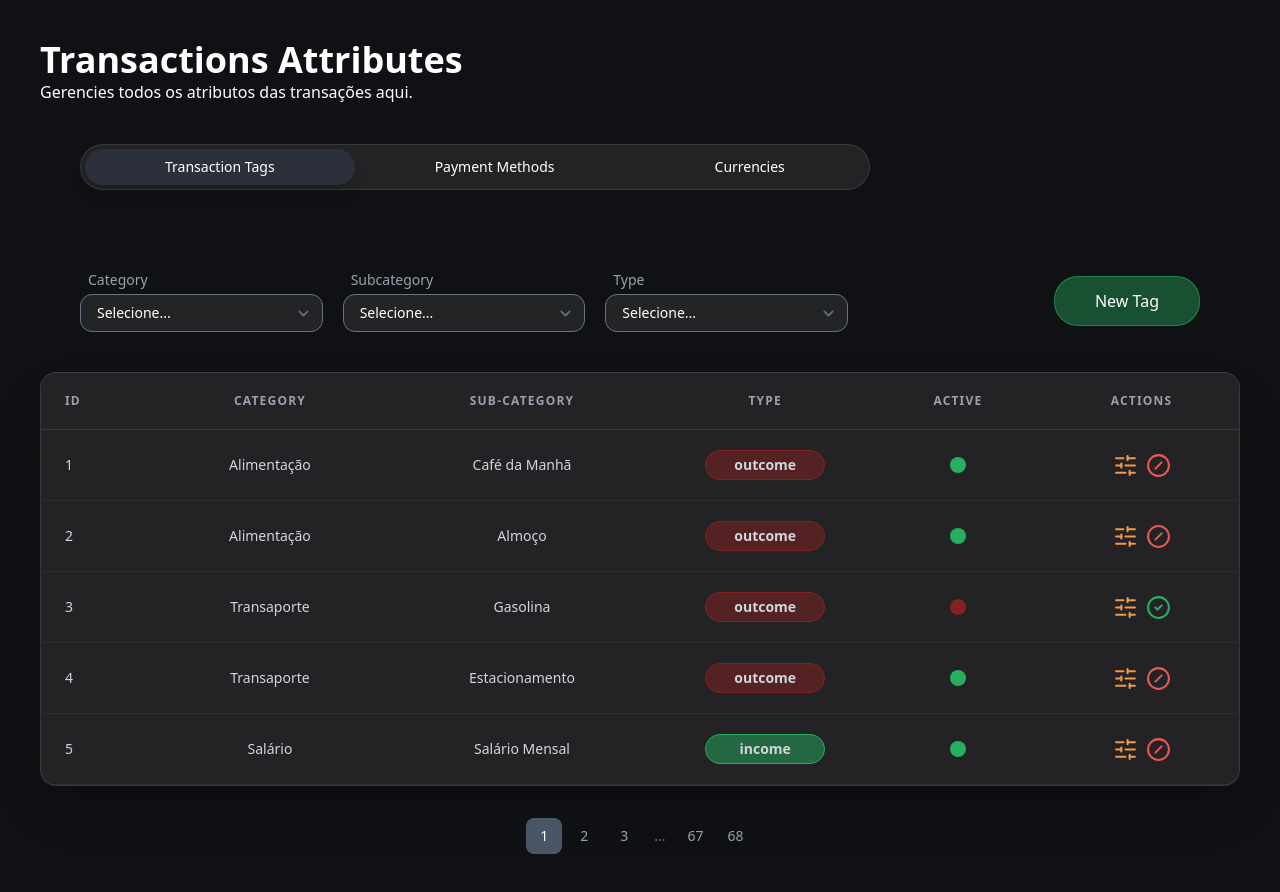
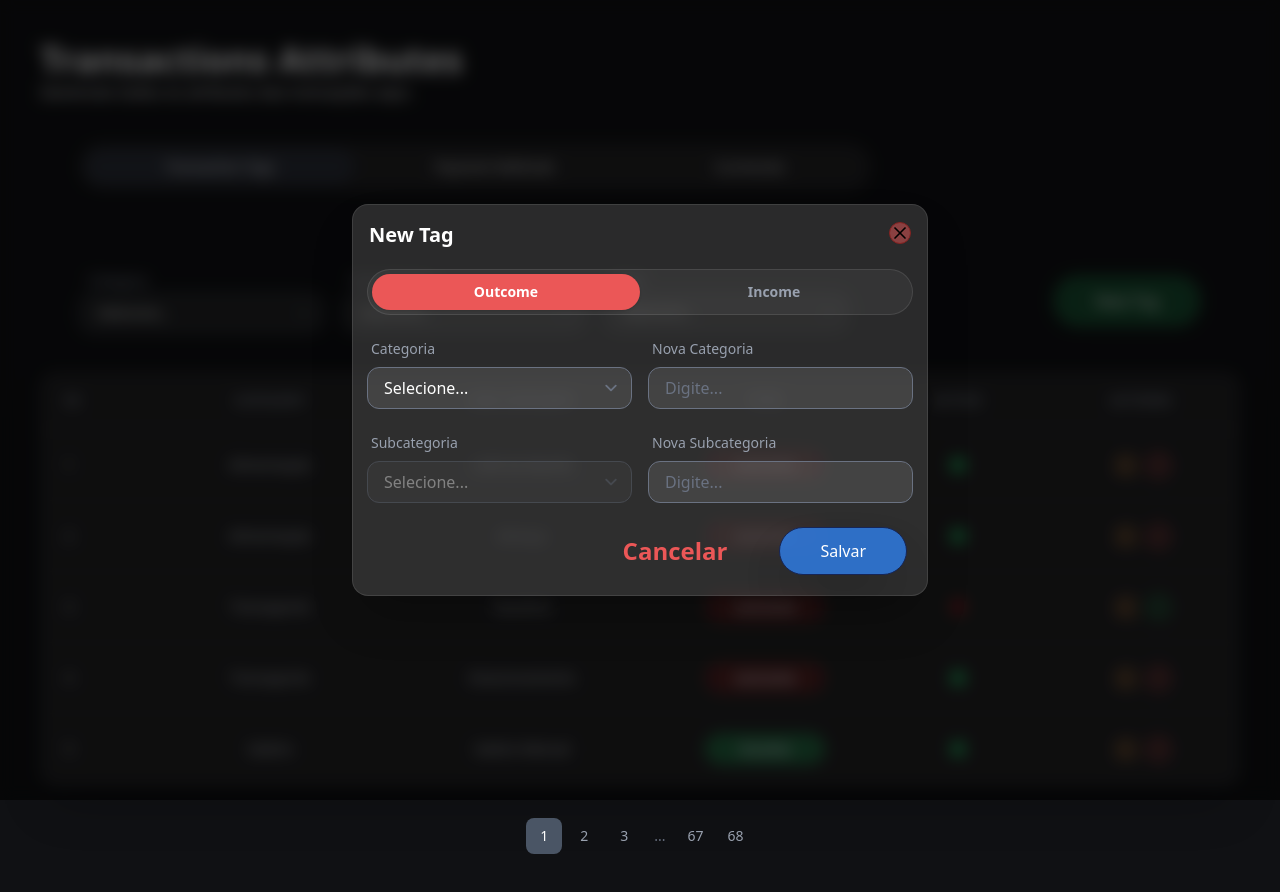
Before and after one commit to alepretto/friday-night-web, a SvelteKit app in the folder web/: page /friday/transaction-attributes/transaction-tags in a window 1280 px wide. Both pictures are taken after a click on the button "New Tag". Built offline with nearby package versions, Linux system fonts and the light colour scheme.

Commit message:
Criando modal Transaction Tag

```diff
--- a/web/src/routes/friday/transaction-attributes/transaction-tags/+page.svelte
+++ b/web/src/routes/friday/transaction-attributes/transaction-tags/+page.svelte
@@ -2,6 +2,7 @@
 	import { SlidersHorizontal, CircleCheck, CircleSlash } from 'lucide-svelte';
 	import Table from '$lib/components/ui/Table.svelte';
 	import type { Column } from '$lib/components/ui/Table.svelte';
+	import TransactionTagModal from './TransactionTagModal.svelte';
 
 	interface Tag {
 		id: number;
@@ -54,7 +55,20 @@
 	}
 
 	const visiblePages = $derived(getVisiblePages(currentPage, totalPages));
+
+	type TagType = 'outcome' | 'income';
+	let open = $state(false);
+
+	function handleSabe(data: {
+		type: TagType;
+		categoryId: number | null;
+		newCategory: string;
+		subcategoryId: number | null;
+		newSubcategory: string;
+	}) {}
 </script>
+
+<TransactionTagModal {open} onclose={() => (open = false)} onsave={handleSabe} />
 
 <section>
 	<div class="flex items-center justify-between p-10">
@@ -76,6 +90,7 @@
 		</div>
 
 		<button
+			onclick={() => (open = true)}
 			class="cursor-pointer rounded-3xl border border-success/60 bg-success/40 px-10 py-3 transition-colors hover:bg-success"
 		>
 			New Tag
--- /dev/null
+++ b/web/src/routes/friday/transaction-attributes/transaction-tags/TransactionTagModal.svelte
@@ -0,0 +1,172 @@
+<script lang="ts">
+	import Modal from '$lib/components/ui/Modal.svelte';
+
+	type TagType = 'outcome' | 'income';
+
+	interface Category {
+		id: number;
+		label: string;
+		type: TagType;
+	}
+
+	interface Subcategory {
+		id: number;
+		label: string;
+		categoryId: number;
+	}
+
+	interface Props {
+		open: boolean;
+		onclose: () => void;
+		onsave: (data: {
+			type: TagType;
+			categoryId: number | null;
+			newCategory: string;
+			subcategoryId: number | null;
+			newSubcategory: string;
+		}) => void;
+	}
+
+	let { open, onclose, onsave }: Props = $props();
+
+	const categories: Category[] = [
+		{ id: 1, label: 'Alimentação', type: 'outcome' },
+		{ id: 2, label: 'Transporte', type: 'outcome' },
+		{ id: 3, label: 'Salário', type: 'income' }
+	];
+
+	const subcategories: Subcategory[] = [
+		{ id: 1, label: 'Café da Manhã', categoryId: 1 },
+		{ id: 2, label: 'Gasolina', categoryId: 2 },
+		{ id: 3, label: 'Salário Mensal', categoryId: 3 }
+	];
+
+	let selectedType: TagType = $state('outcome');
+	let categoryId = $state<number | ''>('');
+	let newCategory = $state('');
+	let subcategoryId = $state<number | ''>('');
+	let newSubcategory = $state('');
+
+	const filteredCategories = $derived(categories.filter((c) => c.type == selectedType));
+
+	const filteredSubcategories = $derived(
+		categoryId ? subcategories.filter((s) => s.categoryId == categoryId) : []
+	);
+
+	function selectType(type: TagType) {
+		selectedType = type;
+		categoryId = '';
+		subcategoryId = '';
+		newCategory = '';
+		newSubcategory = '';
+	}
+
+	function handleCategoryChange() {
+		subcategoryId = '';
+		newSubcategory = '';
+	}
+
+	function handleSave() {
+		const hasCategory = categoryId !== '' || newCategory.trim() !== '';
+		const hasSubcategory = subcategoryId !== '' || newSubcategory.trim() !== '';
+
+		if (!hasCategory || !hasSubcategory) return;
+
+		onsave({
+			type: selectedType,
+			categoryId: categoryId !== '' ? Number(categoryId) : null,
+			newCategory: newCategory.trim(),
+			subcategoryId: subcategoryId !== '' ? Number(subcategoryId) : null,
+			newSubcategory: newSubcategory.trim()
+		});
+
+		selectedType = 'outcome';
+		categoryId = '';
+		newCategory = '';
+		subcategoryId = '';
+		newSubcategory = '';
+	}
+</script>
+
+<Modal title="New Tag" {open} {onclose} onsave={handleSave}>
+	{#snippet body()}
+		<div class="flex flex-col gap-6">
+			<div class="flex rounded-full border border-white/10 bg-white/5 p-1">
+				{#each ['outcome', 'income'] as TagType[] as type (type)}
+					<button
+						onclick={() => selectType(type)}
+						class="flex-1 cursor-pointer rounded-full py-2 text-sm font-semibold {selectedType ===
+						type
+							? type === 'outcome'
+								? 'bg-friday-red text-white shadow'
+								: 'bg-friday-blue text-white shadow'
+							: 'text-gray-400 hover:text-white'}"
+					>
+						{type.charAt(0).toUpperCase() + type.slice(1)}
+					</button>
+				{/each}
+			</div>
+
+			<!-- Categoria + Nova Categoria -->
+			<div class="grid grid-cols-2 gap-4">
+				<div class="flex flex-col gap-2">
+					<label class="pl-1 text-sm text-gray-400" for="category">Categoria</label>
+					<select
+						id="category"
+						bind:value={categoryId}
+						onchange={handleCategoryChange}
+						class="w-full rounded-xl bg-white/10 px-4 py-2 text-white outline-none focus:ring-2 focus:ring-white/20"
+					>
+						<option class="text-black" value="">Selecione...</option>
+						{#each filteredCategories as cat (cat.id)}
+							<option class="text-black" value={cat.id}>{cat.label}</option>
+						{/each}
+					</select>
+				</div>
+
+				<div class="flex flex-col gap-2">
+					<label class="pl-1 text-sm text-gray-400" for="new-category">Nova Categoria</label>
+					<input
+						id="new-category"
+						bind:value={newCategory}
+						placeholder="Digite..."
+						disabled={categoryId !== ''}
+						class="w-full rounded-xl bg-white/10 px-4 py-2 text-white outline-none placeholder:text-gray-500
+              focus:ring-2 focus:ring-white/20 disabled:cursor-not-allowed disabled:opacity-40"
+					/>
+				</div>
+			</div>
+
+			<!-- Subcategoria + Nova Subcategoria -->
+			<div class="grid grid-cols-2 gap-4">
+				<div class="flex flex-col gap-2">
+					<label class="pl-1 text-sm text-gray-400" for="subcategory">Subcategoria</label>
+					<select
+						id="subcategory"
+						bind:value={subcategoryId}
+						disabled={categoryId === '' && newCategory.trim() === ''}
+						class="w-full rounded-xl bg-white/10 px-4 py-2 text-white outline-none focus:ring-2 focus:ring-white/20
+              disabled:cursor-not-allowed disabled:opacity-40"
+					>
+						<option class="text-black" value="">Selecione...</option>
+						{#each filteredSubcategories as sub (sub.id)}
+							<option class="text-black" value={sub.id}>{sub.label}</option>
+						{/each}
+					</select>
+				</div>
+
+				<div class="flex flex-col gap-2">
+					<label class="pl-1 text-sm text-gray-400" for="new-subcategory">Nova Subcategoria</label>
+					<input
+						id="new-subcategory"
+						bind:value={newSubcategory}
+						placeholder="Digite..."
+						disabled={subcategoryId !== ''}
+						class="w-full rounded-xl bg-white/10 px-4 py-2 text-white outline-none placeholder:text-gray-500
+              focus:ring-2 focus:ring-white/20 disabled:cursor-not-allowed disabled:opacity-40"
+					/>
+				</div>
+			</div>
+		</div>
+	{/snippet}
+</Modal>
```
